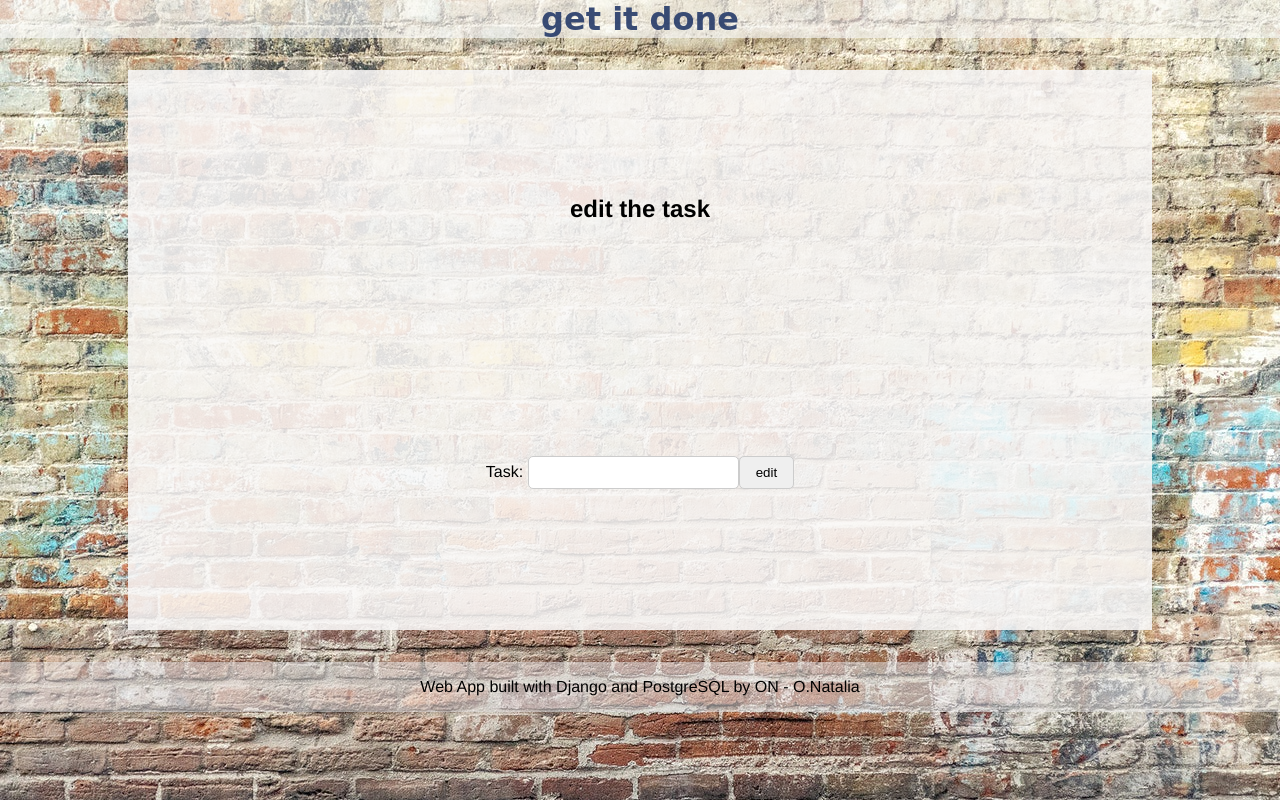
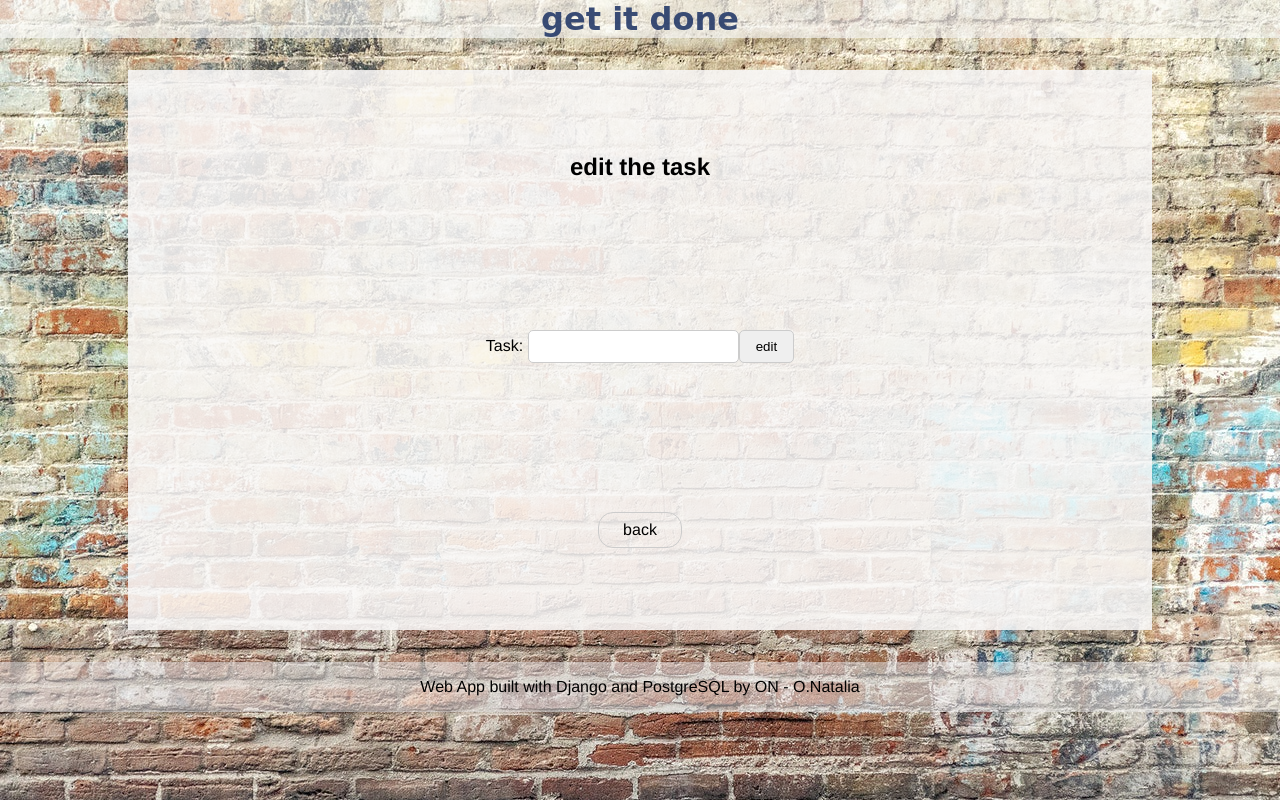
Before and after one commit to 0Ndev/todo-list, a Django app: template templates/edit.html in a window 1280 px wide. Run offline with Django 3.2, Linux system fonts and the light colour scheme; the template is opened without the code that fills it: values that come from a table or form of the project are taken from there, others are empty; some libraries are stand-ins or nearby versions; some web fonts are replaced.

Commit message:
add back to home button

```diff
--- a/templates/edit.html
+++ b/templates/edit.html
@@ -14,5 +14,7 @@
         {{updateForm.as_p}}
         <input type="submit" value="edit" class="btn">
     </form>
+    <a href="{% url 'index' %}" class="btn back-btn">back</a>
 </div>
+
 {% endblock %}
```
